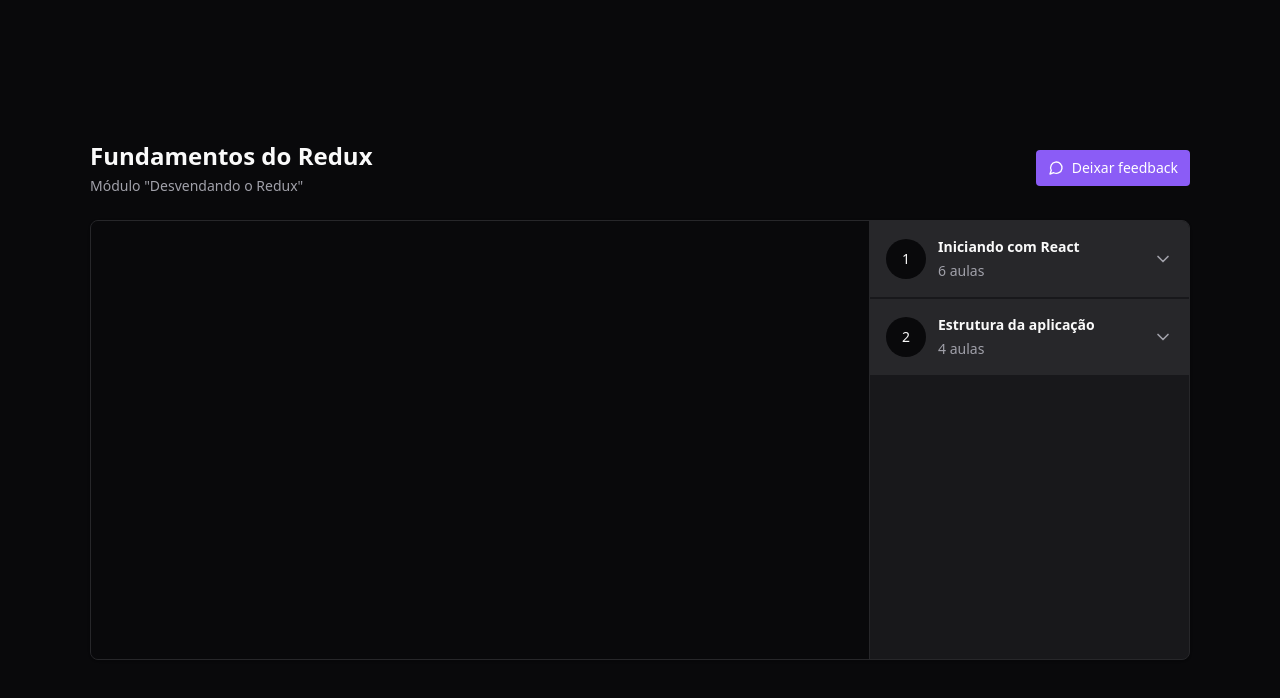
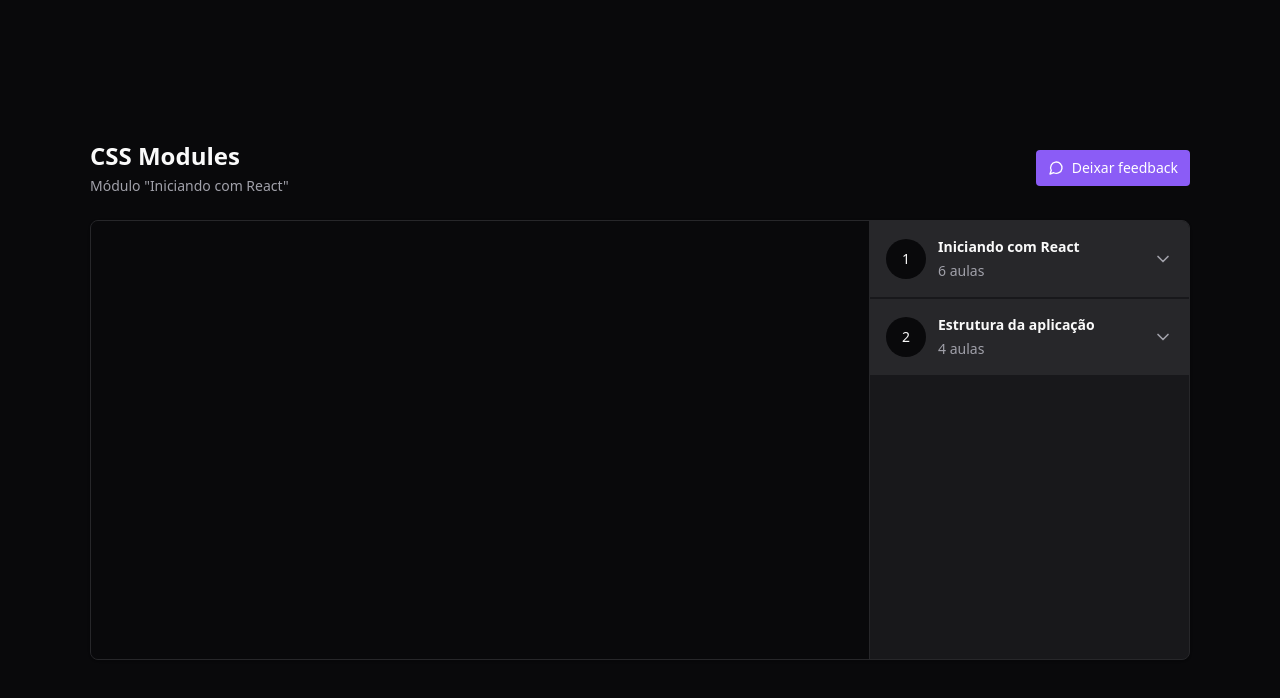
Before and after one commit to victorgonzalezz/redux-little-project, a React (Vite) app: page / in a window 1280 px wide. Shown: the top 698 px of the page. Built offline with nearby package versions, Linux system fonts and the light colour scheme.

Commit message:
current class highlighted
current class highlighted

```diff
--- a/src/components/Header.jsx
+++ b/src/components/Header.jsx
@@ -1,9 +1,19 @@
+import { useAppSelector } from "../store"
+
 /* eslint-disable react/no-unescaped-entities */
 export function Header() {
+  const { currentModule, currentLesson} = useAppSelector(state => {
+    const { currentModuleIndex, currentLessonIndex } = state.player
+
+    const currentModule = state.player.course.modules[currentModuleIndex]
+    const currentLesson = currentModule.lessons[currentLessonIndex]
+
+    return { currentModule, currentLesson }
+  })
   return (
     <div className="flex flex-col gap-1">
-      <h1 className="text-2xl font-bold">Fundamentos do Redux</h1>
-      <span className="text-sm text-zinc-400">Módulo "Desvendando o Redux"</span>
+      <h1 className="text-2xl font-bold">{currentLesson.title}</h1>
+      <span className="text-sm text-zinc-400">Módulo "{currentModule.title}"</span>
     </div>
   )
 }
--- a/src/components/Lesson.jsx
+++ b/src/components/Lesson.jsx
@@ -1,10 +1,20 @@
 /* eslint-disable react/prop-types */
-import { Video } from "lucide-react";
+import { PlayCircle, Video } from "lucide-react";
 
-export function Lesson({ title, duration, onPlay }) {
+export function Lesson({ title, duration, onPlay, isCurrent = false }) {
   return (
-    <button onClick={onPlay} className="flex items-center gap-3 text-sm text-zinc-400">
-      <Video className="w-4 h-4 text-zinc-500" />
+    <button
+      onClick={onPlay}
+      data-active={isCurrent}
+      disabled={isCurrent}
+      className="flex items-center gap-3 text-sm text-zinc-400 data-[active=true]:text-emerald-400 enabled:hover:text-zinc-100"
+
+    >
+      {isCurrent ? (
+        <PlayCircle className="w-4 h-4 text-emerald-400"/>
+      ) : (
+        <Video className="w-4 h-4 text-zinc-500" />
+      )}
       <span>{title}</span>
       <span className="ml-auto font-mono text-xs text-zinc-500">{duration}</span>
     </button>
--- a/src/components/Module.jsx
+++ b/src/components/Module.jsx
@@ -8,6 +8,12 @@
 
 export function Module({ moduleIndex, title, amountOfLessons }) {
   const dispatch = useDispatch();
+
+  const { currentModuleIndex, currentLessonIndex } = useAppSelector(state => {
+    const { currentModuleIndex, currentLessonIndex } = state.player
+
+    return { currentModuleIndex, currentLessonIndex }
+  })
 
   const lessons = useAppSelector((state => {
     return state.player.course.modules[moduleIndex].lessons
@@ -30,12 +36,15 @@
       <Collapsible.Content>
       <nav className="relative flex flex-col gap-4 p-6">
           {lessons.map((lesson, lessonIndex) => {
+            const isCurrent = currentModuleIndex === moduleIndex &&
+            currentLessonIndex === lessonIndex
             return (
               <Lesson
                 key={lesson.id}
                 title={lesson.title}
                 duration={lesson.duration}
                 onPlay={() => dispatch(play([moduleIndex, lessonIndex]))}
+                isCurrent={isCurrent}
               />
             )
         })}
```
